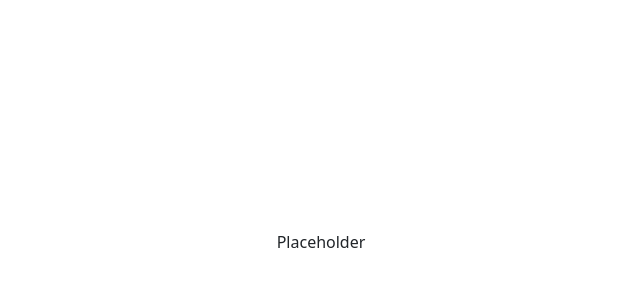
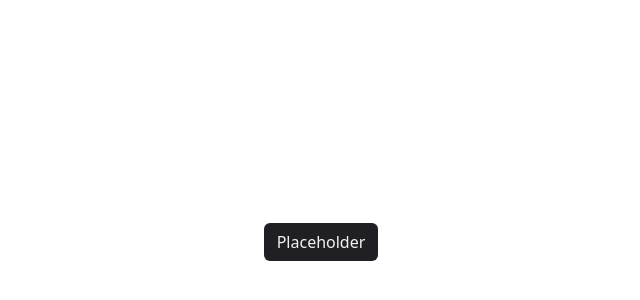
Before and after one commit to abdalsimam1-sketch/personal-finance-app, a React (Vite) app: page /test in a window 1280 px wide. Shown: the part 158-458 px from the top of the page, without its empty margins (319-959 px from the left). Built offline with nearby package versions, Linux system fonts and the light colour scheme.

Commit message:
add : btn-1 styles with hover states

```diff
--- a/src/components/UI/Button.jsx
+++ b/src/components/UI/Button.jsx
@@ -1,6 +1,6 @@
 export const Button = ({ children, variant, onClick }) => {
   return (
-    <button className={` btn ${variant}  `} onClick={onClick}>
+    <button className={` btn btn-${variant}  `} onClick={onClick}>
       {children}
     </button>
   );
--- a/src/index.css
+++ b/src/index.css
@@ -146,3 +146,13 @@
   line-height: var(--line-height-preset-5);
   letter-spacing: var(--letter-spacing-preset-5);
 }
+
+/* BUTTON STYLES */
+
+.btn-1 {
+  background-color: var(--color-grey-900) !important;
+  color: var(--color-grey-100) !important;
+}
+.btn-1:hover {
+  background-color: var(--color-grey-500) !important;
+}
```
